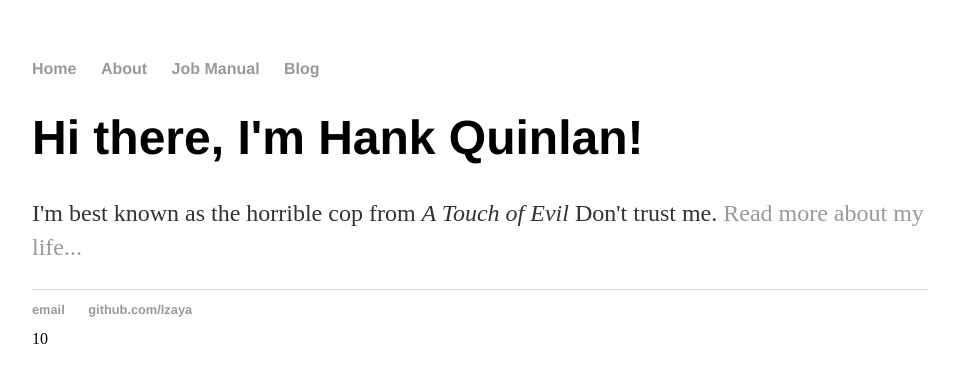
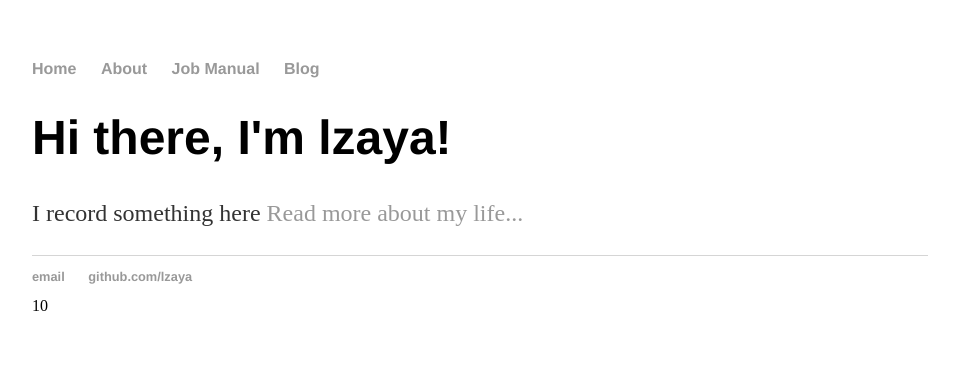
Before and after one commit to lzaya/lzaya.github.io, a Jekyll site: the page built from index.html, in a window 1280 px wide. Shown: the top 383 px of the page, without its empty margins (160-1119 px from the left). Built offline with Jekyll 4.4.1, drawn with Linux system fonts in a browser that asks for light colours.

Commit message:
Update index.html

```diff
--- a/index.html
+++ b/index.html
@@ -1,8 +1,8 @@
 ---
 layout: default
-title: Hank Quinlan, Horrible Cop
+title: lzaya的主页
 ---
 <div class="blurb">
-	<h1>Hi there, I'm Hank Quinlan!</h1>
-	<p>I'm best known as the horrible cop from <em>A Touch of Evil</em> Don't trust me. <a href="/about">Read more about my life...</a></p>
+	<h1>Hi there, I'm lzaya!</h1>
+	<p></em> I record something here <a href="/about">Read more about my life...</a></p>
 </div><!-- /.blurb -->
```
